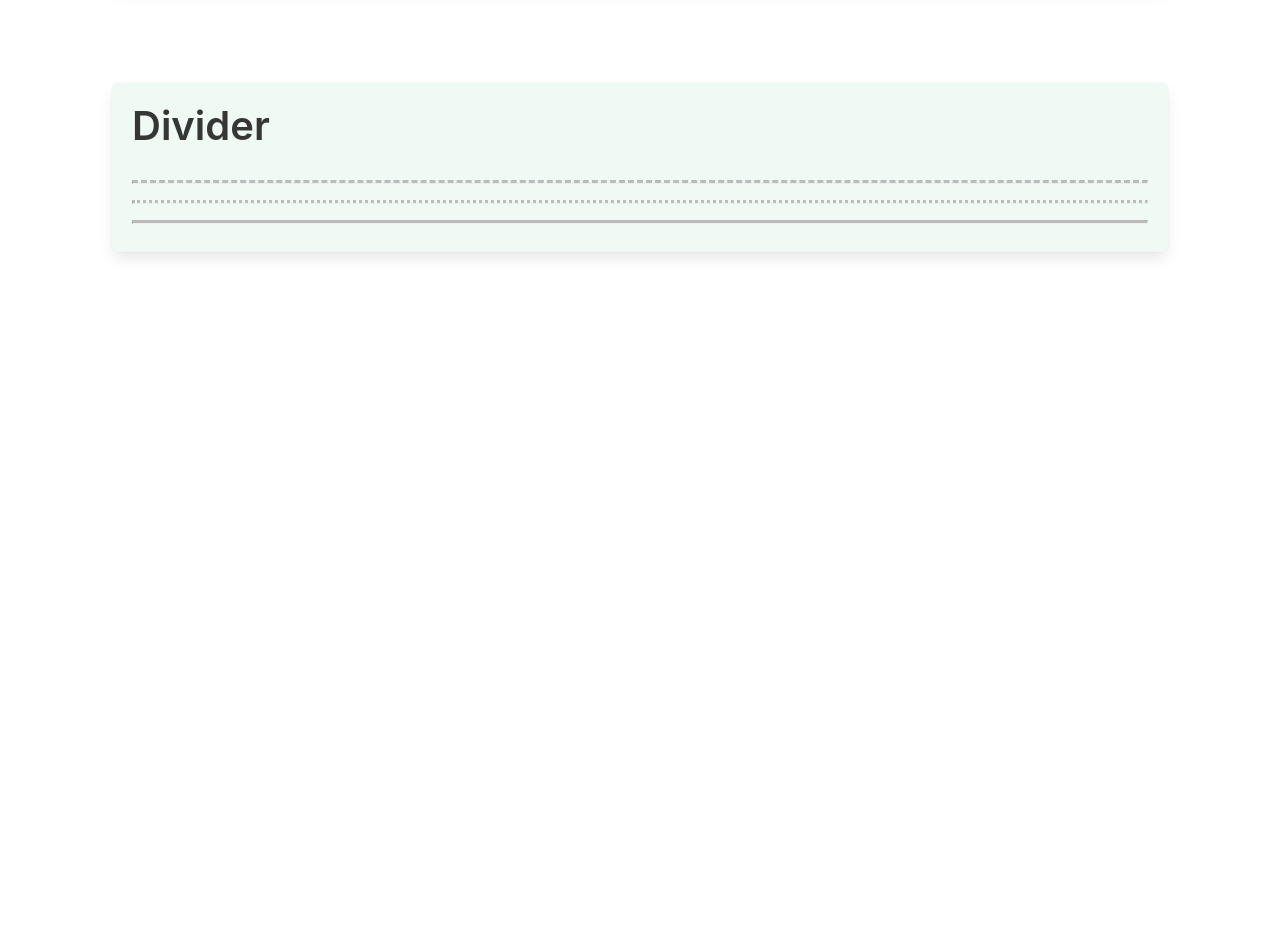
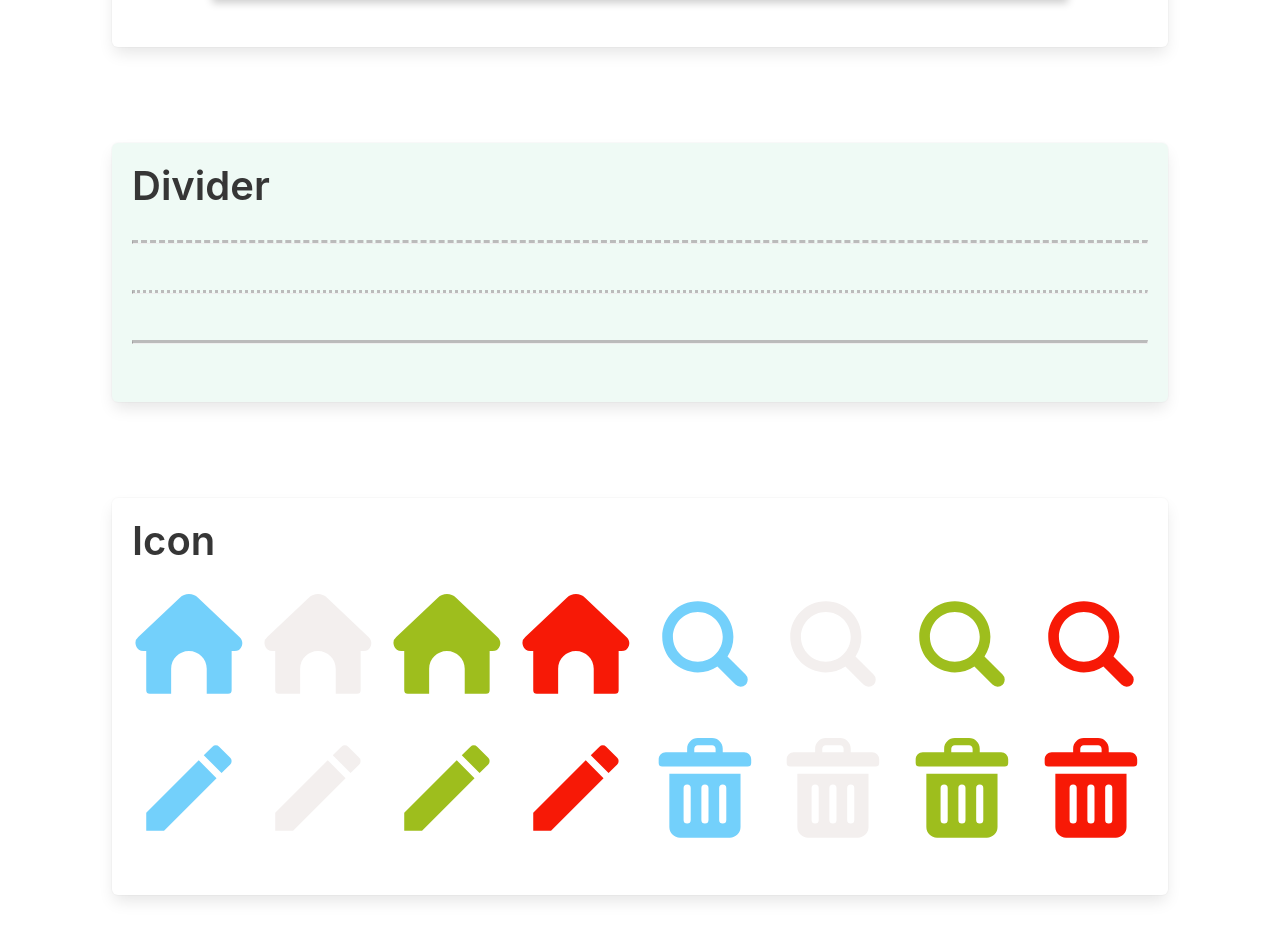
Before and after one commit to EnduranceCode/web-components, a website with bundled scripts: page curso-litelement-libreria/components/index.html in a window 1280 px wide. Shown: the part 1096-2039 px from the top of the page. Before the commit the page ends 1396 px from the top, so only its background shows below. Built offline with nearby package versions, Linux system fonts and the light colour scheme.

Commit message:
COD: [CLL] S05C39 Create Icon component

```diff
--- a/curso-litelement-libreria/components/css/general-styles.js
+++ b/curso-litelement-libreria/components/css/general-styles.js
@@ -14,6 +14,7 @@ export const generalStyles = css`
   .grid-column {
     column-gap: 15px;
     display: grid;
+    margin-bottom: 30px;
   }
 
   .grid-column--12 {
--- /dev/null
+++ b/curso-litelement-libreria/components/css/icon-styles.js
@@ -0,0 +1,19 @@
+import { css } from 'lit';
+
+export const iconStyles = css`
+  .fill-color-primary {
+    fill: #73d0fb;
+  }
+
+  .fill-color-gray {
+    fill: #f3efee;
+  }
+
+  .fill-color-success {
+    fill: #9ebe1d;
+  }
+
+  .fill-color-warning {
+    fill: #f71906;
+  }
+`;
--- a/curso-litelement-libreria/components/index.html
+++ b/curso-litelement-libreria/components/index.html
@@ -51,7 +51,7 @@
         <script type="module" src="./src/card.js"></script>
       </section>
 
-      <!-- Card -->
+      <!-- Divider -->
       <section class="section">
         <div class="tile is-ancestor">
           <div class="tile is-parent">
@@ -64,6 +64,20 @@
 
         <script type="module" src="./src/divider.js"></script>
       </section>
+
+      <!-- Icon -->
+      <section class="section">
+        <div class="tile is-ancestor">
+          <div class="tile is-parent">
+            <article class="tile is-child box">
+              <h1 class="title is-2">Icon</h1>
+              <icon-component></icon-component>
+            </article>
+          </div>
+        </div>
+
+        <script type="module" src="./src/icon.js"></script>
+      </section>
     </main>
   </body>
 </html>
--- /dev/null
+++ b/curso-litelement-libreria/components/src/icon.js
@@ -0,0 +1,84 @@
+import { LitElement, html } from 'lit';
+import { generalStyles } from '../css/general-styles';
+import { iconStyles } from '../css/icon-styles';
+
+class IconComponent extends LitElement {
+  static styles = [generalStyles, iconStyles];
+
+  static properties = {
+    svgPathHomeIcon: {},
+    svgPathSearchIcon: {},
+    svgPathEditIcon: {},
+    svgPathTrashIcon: {},
+  };
+
+  constructor() {
+    super();
+    this.svgPathHomeIcon =
+      'M30.854 16.548A2.216 2.216 0 0 1 28.764 18H28v11a1 1 0 0 1-1 1h-6v-7c0-2.757-2.243-5-5-5s-5 2.243-5 5v7H5a1 1 0 0 1-1-1V18h-.765a2.215 2.215 0 0 1-2.09-1.451 2.218 2.218 0 0 1 .62-2.47l11.679-11.06a3.718 3.718 0 0 1 5.112 0l11.707 11.086c.678.591.922 1.561.591 2.443z';
+    this.svgPathSearchIcon =
+      'm27.414 24.586-5.077-5.077A9.932 9.932 0 0 0 24 14c0-5.514-4.486-10-10-10S4 8.486 4 14s4.486 10 10 10a9.932 9.932 0 0 0 5.509-1.663l5.077 5.077a2 2 0 1 0 2.828-2.828zM7 14c0-3.86 3.14-7 7-7s7 3.14 7 7-3.14 7-7 7-7-3.14-7-7z';
+    this.svgPathEditIcon =
+      'M4.002 22.998v5h5l14.753-14.753-5-5zM27.608 9.392c.52-.52.52-1.367 0-1.887l-3.113-3.113a1.336 1.336 0 0 0-1.887 0l-2.44 2.44 5 5z';
+    this.svgPathTrashIcon =
+      'M6 12v15c0 1.654 1.346 3 3 3h14c1.654 0 3-1.346 3-3V12H6zm6 13a1 1 0 0 1-2 0v-9a1 1 0 0 1 2 0v9zm5 0a1 1 0 0 1-2 0v-9a1 1 0 0 1 2 0v9zm5 0a1 1 0 0 1-2 0v-9a1 1 0 0 1 2 0v9zM27 6h-6V5c0-1.654-1.346-3-3-3h-4c-1.654 0-3 1.346-3 3v1H5c-1.103 0-2 .897-2 2v1a1 1 0 0 0 1 1h24a1 1 0 0 0 1-1V8c0-1.103-.897-2-2-2zM13 5c0-.551.449-1 1-1h4c.551 0 1 .449 1 1v1h-6V5z';
+  }
+  render() {
+    return html`
+      <div class="grid-column grid-column--8">
+        <svg viewBox="0 0 32 32" class="fill-color-primary">
+          <path d="${this.svgPathHomeIcon}" />
+        </svg>
+        <svg viewBox="0 0 32 32" class="fill-color-gray">
+          <path d="${this.svgPathHomeIcon}" />
+        </svg>
+        <svg viewBox="0 0 32 32" class="fill-color-success">
+          <path d="${this.svgPathHomeIcon}" />
+        </svg>
+        <svg viewBox="0 0 32 32" class="fill-color-warning">
+          <path d="${this.svgPathHomeIcon}" />
+        </svg>
+        <svg viewBox="0 0 32 32" class="fill-color-primary">
+          <path d="${this.svgPathSearchIcon}" />
+        </svg>
+        <svg viewBox="0 0 32 32" class="fill-color-gray">
+          <path d="${this.svgPathSearchIcon}" />
+        </svg>
+        <svg viewBox="0 0 32 32" class="fill-color-success">
+          <path d="${this.svgPathSearchIcon}" />
+        </svg>
+        <svg viewBox="0 0 32 32" class="fill-color-warning">
+          <path d="${this.svgPathSearchIcon}" />
+        </svg>
+      </div>
+      <div class="grid-column grid-column--8">
+        <svg viewBox="0 0 32 32" class="fill-color-primary">
+          <path d="${this.svgPathEditIcon}" />
+        </svg>
+        <svg viewBox="0 0 32 32" class="fill-color-gray">
+          <path d="${this.svgPathEditIcon}" />
+        </svg>
+        <svg viewBox="0 0 32 32" class="fill-color-success">
+          <path d="${this.svgPathEditIcon}" />
+        </svg>
+        <svg viewBox="0 0 32 32" class="fill-color-warning">
+          <path d="${this.svgPathEditIcon}" />
+        </svg>
+        <svg viewBox="0 0 32 32" class="fill-color-primary">
+          <path d="${this.svgPathTrashIcon}" />
+        </svg>
+        <svg viewBox="0 0 32 32" class="fill-color-gray">
+          <path d="${this.svgPathTrashIcon}" />
+        </svg>
+        <svg viewBox="0 0 32 32" class="fill-color-success">
+          <path d="${this.svgPathTrashIcon}" />
+        </svg>
+        <svg viewBox="0 0 32 32" class="fill-color-warning">
+          <path d="${this.svgPathTrashIcon}" />
+        </svg>
+      </div>
+    `;
+  }
+}
+
+customElements.define('icon-component', IconComponent);
```
Also changed, not shown: README.md, curso-litelement-libreria/components/img/icon-edit-min.svg (added), curso-litelement-libreria/components/img/icon-edit.svg (added), curso-litelement-libreria/components/img/icon-home-min.svg (added), curso-litelement-libreria/components/img/icon-home.svg (added), curso-litelement-libreria/components/img/icon-search-min.svg (added), curso-litelement-libreria/components/img/icon-search.svg (added), curso-litelement-libreria/components/img/icon-trash-min.svg (added), curso-litelement-libreria/components/img/icon-trash.svg (added).
